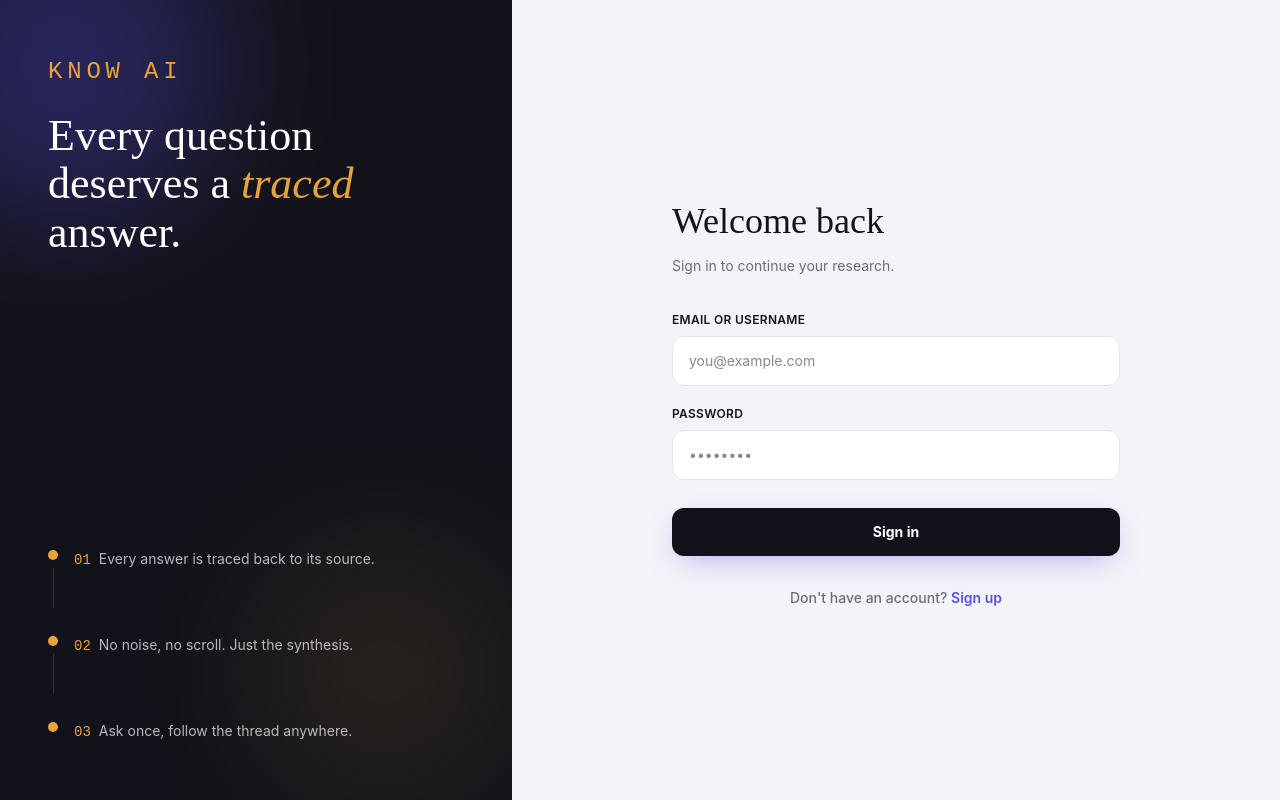
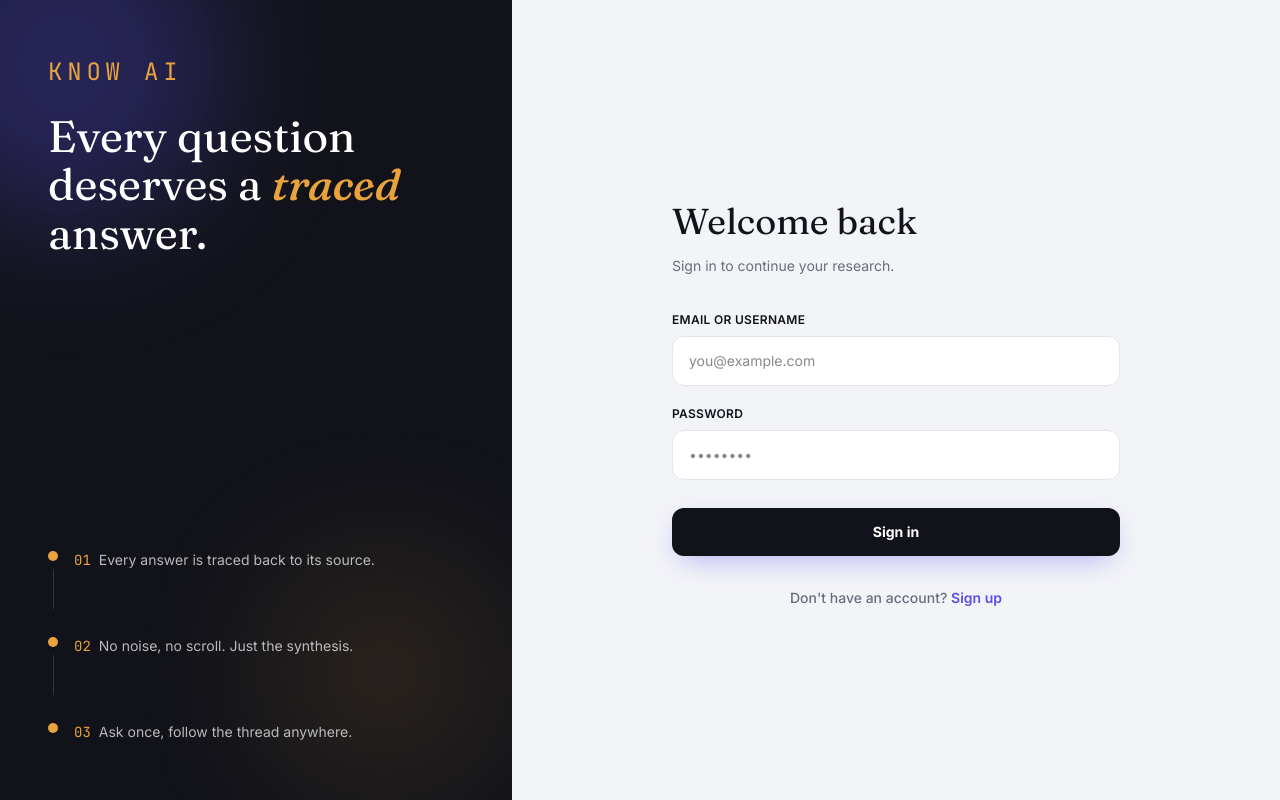
Before and after one commit to CodeWith-Het/KNOW-AI-Search-Engine, a React app in the folder frontend/: page /login in a window 1280 px wide. Built offline with nearby package versions, Linux system fonts and the light colour scheme; no server answers; the HTML template or start-up script is replaced by a standard one.

Commit message:
fix: reorder tailwindcss import in index.css

```diff
--- a/frontend/src/app/index.css
+++ b/frontend/src/app/index.css
@@ -1,5 +1,5 @@
+@import url("https://fonts.googleapis.com/css2?family=Fraunces:ital,opsz,wght@0,9..144,400;0,9..144,500;0,9..144,600;0,9..144,700;1,9..144,500&family=Inter:wght@400;500;600;700;800&family=JetBrains+Mono:wght@400;500&display=swap");
 @import "tailwindcss";
-@import url("https://fonts.googleapis.com/css2?family=Fraunces:ital,opsz,wght@0,9..144,400;0,9..144,500;0,9..144,600;0,9..144,700;1,9..144,500&family=Inter:wght@400;500;600;700;800&family=JetBrains+Mono:wght@400;500&display=swap");
 
 :root {
   --ink: #12131a;
```
